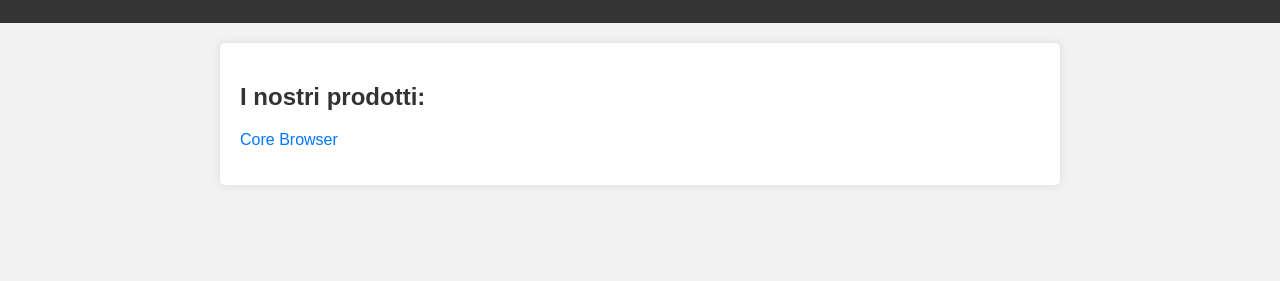
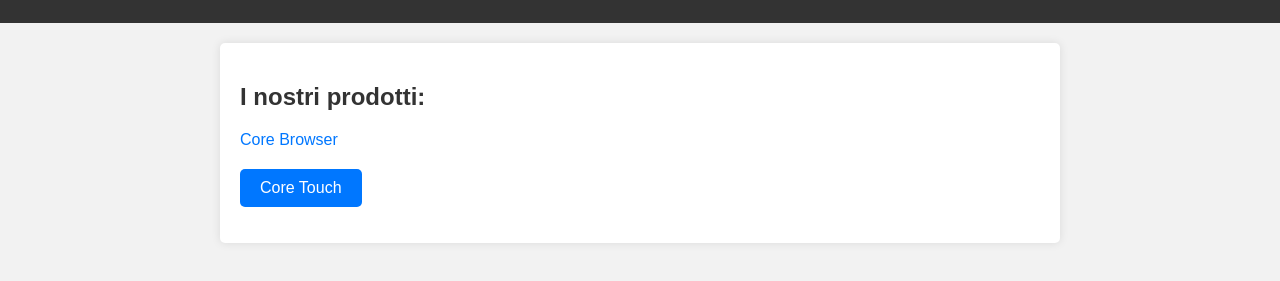
Before and after one commit to MATTI9477/coresoftware, a plain HTML site: page index.html in a window 1280 px wide. Shown: the part 107-388 px from the top of the page. Drawn offline with Linux system fonts and the light colour scheme.

Commit message:
Add files via upload

```diff
--- a/index.html
+++ b/index.html
@@ -49,6 +49,21 @@
             text-decoration: none;
             color: #0077ff;
         }
+
+        .button {
+            display: inline-block;
+            background-color: #0077ff;
+            color: #fff;
+            padding: 10px 20px;
+            border-radius: 5px;
+            text-align: center;
+            margin-top: 10px;
+            transition: background-color 0.3s;
+        }
+
+        .button:hover {
+            background-color: #0055cc;
+        }
     </style>
 </head>
 <body>
@@ -59,6 +74,7 @@
         <h2>I nostri prodotti:</h2>
         <ul>
             <li><a href="https://sites.google.com/view/core-browser">Core Browser</a></li>
+            <li><a href="https://sites.google.com/view/coretouch" class="button">Core Touch</a></li>
             <!-- Aggiungi altri prodotti qui, se necessario -->
         </ul>
     </section>
```
